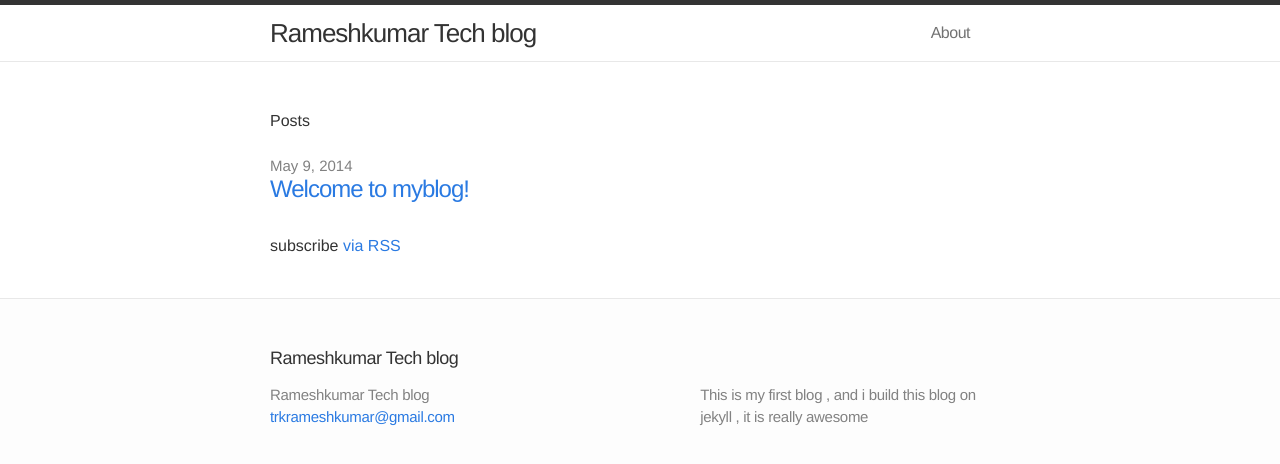
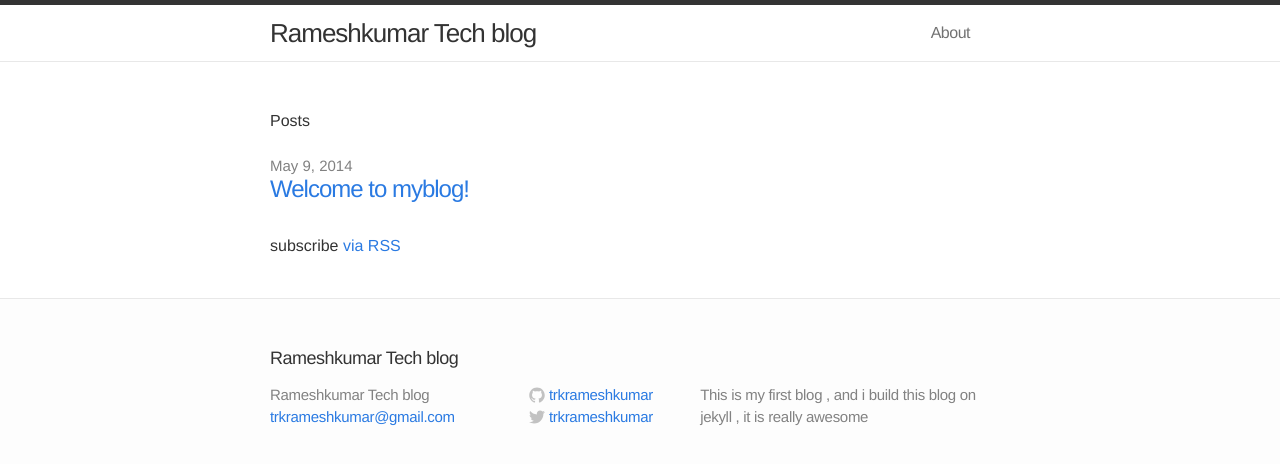
Before and after one commit to trkrameshkumar/trkrameshkumar.github.io, a Jekyll site: the page built from index.html, in a window 1280 px wide. Shown: the top 464 px of the page. Built offline with Jekyll 4.4.1, drawn with Linux system fonts in a browser that asks for light colours; some of the changed lines change nothing that is shown.

Commit message:
username has beeen set

```diff
--- a/_config.yml
+++ b/_config.yml
@@ -5,6 +5,7 @@
 description: "This is my first blog , and i build this blog on  jekyll , it is really awesome"
 baseurl: "http://trkrameshkumar.github.io"
 url: "http://trkrameshkumar.github.io"
+username: "trkrameshkumar"
 
 # Build settings
 markdown: kramdown
--- a/_includes/footer.html
+++ b/_includes/footer.html
@@ -15,11 +15,37 @@
       <ul>
         <li>
           <a href="https://github.com/{{ site.username }}">
+            <span class="icon github">
+              <svg version="1.1" class="github-icon-svg" xmlns="http://www.w3.org/2000/svg" xmlns:xlink="http://www.w3.org/1999/xlink" x="0px" y="0px"
+                 viewBox="0 0 16 16" enable-background="new 0 0 16 16" xml:space="preserve">
+                <path fill-rule="evenodd" clip-rule="evenodd" fill="#C2C2C2" d="M7.999,0.431c-4.285,0-7.76,3.474-7.76,7.761
+                c0,3.428,2.223,6.337,5.307,7.363c0.388,0.071,0.53-0.168,0.53-0.374c0-0.184-0.007-0.672-0.01-1.32
+                c-2.159,0.469-2.614-1.04-2.614-1.04c-0.353-0.896-0.862-1.135-0.862-1.135c-0.705-0.481,0.053-0.472,0.053-0.472
+                c0.779,0.055,1.189,0.8,1.189,0.8c0.692,1.186,1.816,0.843,2.258,0.645c0.071-0.502,0.271-0.843,0.493-1.037
+                C4.86,11.425,3.049,10.76,3.049,7.786c0-0.847,0.302-1.54,0.799-2.082C3.768,5.507,3.501,4.718,3.924,3.65
+                c0,0,0.652-0.209,2.134,0.796C6.677,4.273,7.34,4.187,8,4.184c0.659,0.003,1.323,0.089,1.943,0.261
+                c1.482-1.004,2.132-0.796,2.132-0.796c0.423,1.068,0.157,1.857,0.077,2.054c0.497,0.542,0.798,1.235,0.798,2.082
+                c0,2.981-1.814,3.637-3.543,3.829c0.279,0.24,0.527,0.713,0.527,1.437c0,1.037-0.01,1.874-0.01,2.129
+                c0,0.208,0.14,0.449,0.534,0.373c3.081-1.028,5.302-3.935,5.302-7.362C15.76,3.906,12.285,0.431,7.999,0.431z"/>
+              </svg>
+            </span>
             <span class="username">{{ site.username }}</span>
           </a>
         </li>
         <li>
           <a href="https://twitter.com/{{ site.username }}">
+            <span class="icon twitter">
+              <svg version="1.1" class="twitter-icon-svg" xmlns="http://www.w3.org/2000/svg" xmlns:xlink="http://www.w3.org/1999/xlink" x="0px" y="0px"
+                 viewBox="0 0 16 16" enable-background="new 0 0 16 16" xml:space="preserve">
+                <path fill="#C2C2C2" d="M15.969,3.058c-0.586,0.26-1.217,0.436-1.878,0.515c0.675-0.405,1.194-1.045,1.438-1.809
+                c-0.632,0.375-1.332,0.647-2.076,0.793c-0.596-0.636-1.446-1.033-2.387-1.033c-1.806,0-3.27,1.464-3.27,3.27
+                c0,0.256,0.029,0.506,0.085,0.745C5.163,5.404,2.753,4.102,1.14,2.124C0.859,2.607,0.698,3.168,0.698,3.767
+                c0,1.134,0.577,2.135,1.455,2.722C1.616,6.472,1.112,6.325,0.671,6.08c0,0.014,0,0.027,0,0.041c0,1.584,1.127,2.906,2.623,3.206
+                C3.02,9.402,2.731,9.442,2.433,9.442c-0.211,0-0.416-0.021-0.615-0.059c0.416,1.299,1.624,2.245,3.055,2.271
+                c-1.119,0.877-2.529,1.4-4.061,1.4c-0.264,0-0.524-0.015-0.78-0.046c1.447,0.928,3.166,1.469,5.013,1.469
+                c6.015,0,9.304-4.983,9.304-9.304c0-0.142-0.003-0.283-0.009-0.423C14.976,4.29,15.531,3.714,15.969,3.058z"/>
+              </svg>
+            </span>
             <span class="username">{{ site.username }}</span>
           </a>
         </li>
```
